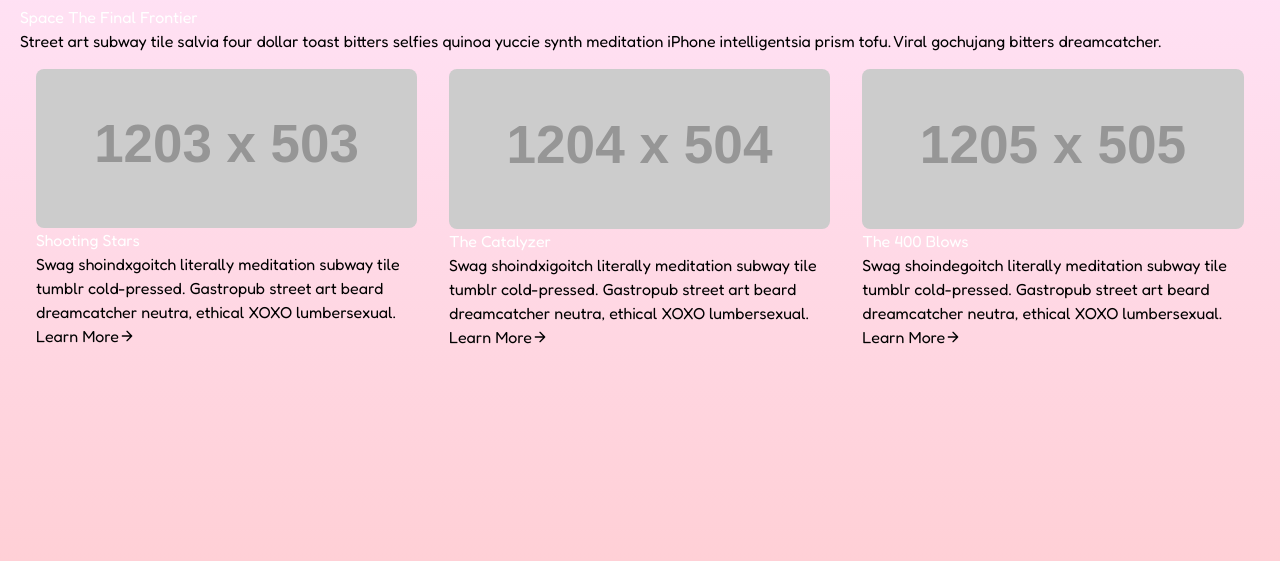
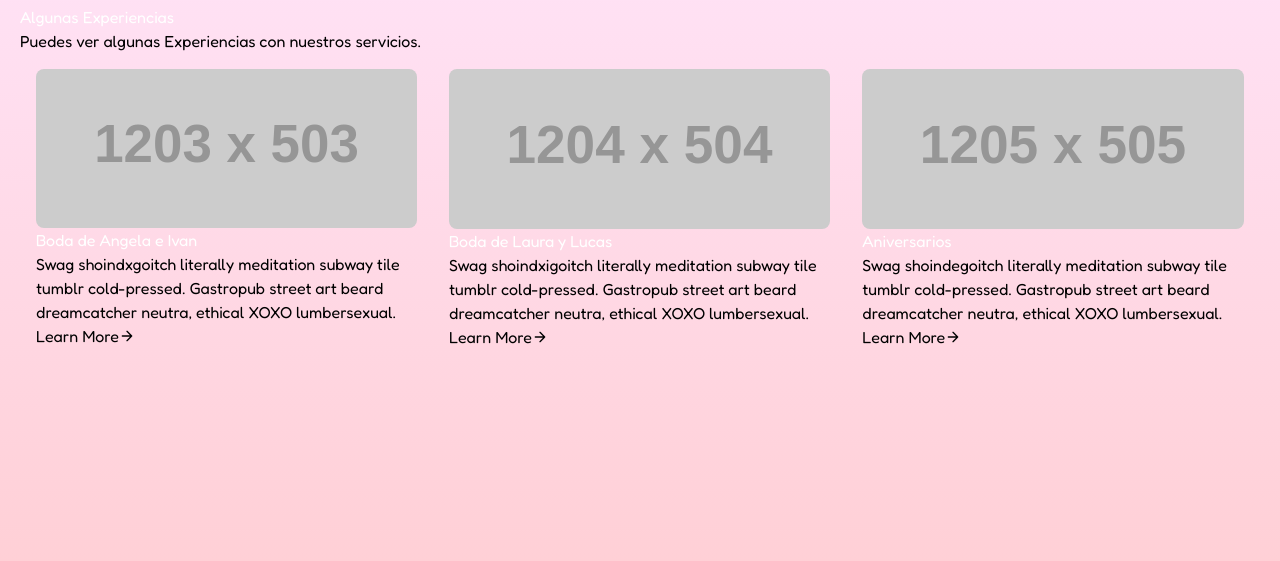
Before and after one commit to RodrigoVcc/test2, a website: page pages/customers.html in a window 1280 px wide. Shown: the part 51-612 px from the top of the page. Drawn offline with nearby package versions, Linux system fonts and the light colour scheme; placeholder pictures from the web are drawn by us.

Commit message:
Update customers.html

```diff
--- a/pages/customers.html
+++ b/pages/customers.html
@@ -21,8 +21,8 @@
         <div class="w-24 h-full bg-indigo-500"></div>
       </div>
       <div class="flex flex-wrap sm:flex-row flex-col py-6 mb-12">
-        <h1 class="sm:w-2/5 text-white font-medium title-font text-2xl mb-2 sm:mb-0">Space The Final Frontier</h1>
-        <p class="sm:w-3/5 leading-relaxed text-base sm:pl-10 pl-0">Street art subway tile salvia four dollar toast bitters selfies quinoa yuccie synth meditation iPhone intelligentsia prism tofu. Viral gochujang bitters dreamcatcher.</p>
+        <h1 class="sm:w-2/5 text-white font-medium title-font text-2xl mb-2 sm:mb-0">Algunas Experiencias</h1>
+        <p class="sm:w-3/5 leading-relaxed text-base sm:pl-10 pl-0">Puedes ver algunas Experiencias con nuestros servicios.</p>
       </div>
     </div>
     <div class="flex flex-wrap sm:-m-4 -mx-4 -mb-10 -mt-4">
@@ -30,7 +30,7 @@
         <div class="rounded-lg h-64 overflow-hidden">
           <img alt="content" class="object-cover object-center h-full w-full" src="https://dummyimage.com/1203x503">
         </div>
-        <h2 class="text-xl font-medium title-font text-white mt-5">Shooting Stars</h2>
+        <h2 class="text-xl font-medium title-font text-white mt-5">Boda de Angela e Ivan </h2>
         <p class="text-base leading-relaxed mt-2">Swag shoindxgoitch literally meditation subway tile tumblr cold-pressed. Gastropub street art beard dreamcatcher neutra, ethical XOXO lumbersexual.</p>
         <a class="text-indigo-400 inline-flex items-center mt-3">Learn More
           <svg fill="none" stroke="currentColor" stroke-linecap="round" stroke-linejoin="round" stroke-width="2" class="w-4 h-4 ml-2" viewBox="0 0 24 24">
@@ -42,7 +42,7 @@
         <div class="rounded-lg h-64 overflow-hidden">
           <img alt="content" class="object-cover object-center h-full w-full" src="https://dummyimage.com/1204x504">
         </div>
-        <h2 class="text-xl font-medium title-font text-white mt-5">The Catalyzer</h2>
+        <h2 class="text-xl font-medium title-font text-white mt-5">Boda de Laura y Lucas </h2>
         <p class="text-base leading-relaxed mt-2">Swag shoindxigoitch literally meditation subway tile tumblr cold-pressed. Gastropub street art beard dreamcatcher neutra, ethical XOXO lumbersexual.</p>
         <a class="text-indigo-400 inline-flex items-center mt-3">Learn More
           <svg fill="none" stroke="currentColor" stroke-linecap="round" stroke-linejoin="round" stroke-width="2" class="w-4 h-4 ml-2" viewBox="0 0 24 24">
@@ -54,7 +54,7 @@
         <div class="rounded-lg h-64 overflow-hidden">
           <img alt="content" class="object-cover object-center h-full w-full" src="https://dummyimage.com/1205x505">
         </div>
-        <h2 class="text-xl font-medium title-font text-white mt-5">The 400 Blows</h2>
+        <h2 class="text-xl font-medium title-font text-white mt-5">Aniversarios</h2>
         <p class="text-base leading-relaxed mt-2">Swag shoindegoitch literally meditation subway tile tumblr cold-pressed. Gastropub street art beard dreamcatcher neutra, ethical XOXO lumbersexual.</p>
         <a class="text-indigo-400 inline-flex items-center mt-3">Learn More
           <svg fill="none" stroke="currentColor" stroke-linecap="round" stroke-linejoin="round" stroke-width="2" class="w-4 h-4 ml-2" viewBox="0 0 24 24">
```
